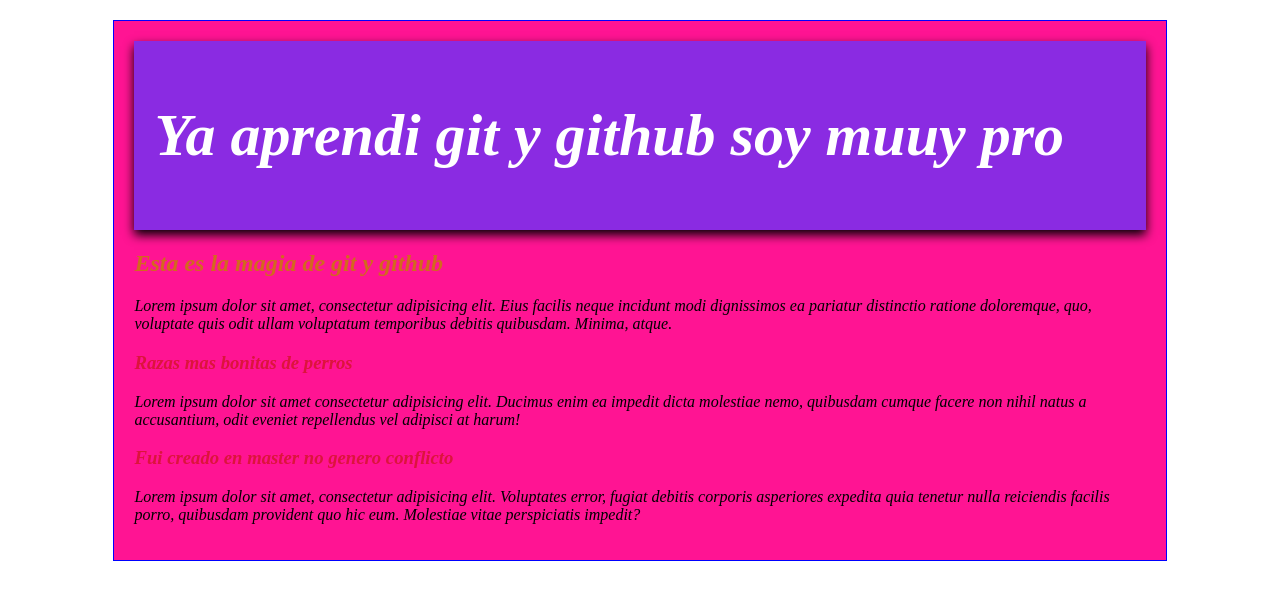
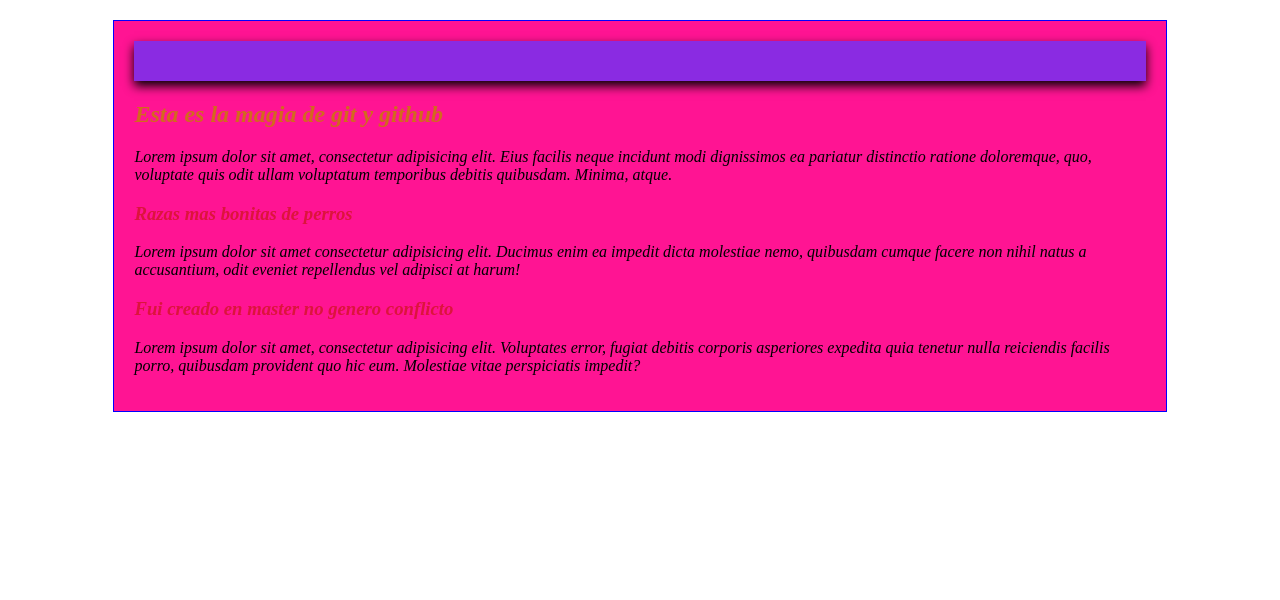
Before and after one commit to RubenJ27/blog_site_bitacora, a plain HTML site: page index.html in a window 1280 px wide. Drawn offline with Linux system fonts and the light colour scheme.

Commit message:
Cambio del h1 para probar conexion del ssh
Cambio del h1 para probar conexion de retorno de remoto a local ssh

```diff
--- a/index.html
+++ b/index.html
@@ -9,7 +9,7 @@
 <body>
    <div class="main">
        <div class="encabezado">
-           <h1>Ya aprendi git y github soy muuy pro</h1>
+           <h1Entiendo perfecto llaves publicas y privadas</h1>
        </div>
        <h2>Esta es la magia de git y github</h2>
        <p>Lorem ipsum dolor sit amet, consectetur adipisicing elit. Eius facilis neque incidunt modi dignissimos ea pariatur distinctio ratione doloremque, quo, voluptate quis odit ullam voluptatum temporibus debitis quibusdam. Minima, atque.</p>
```
